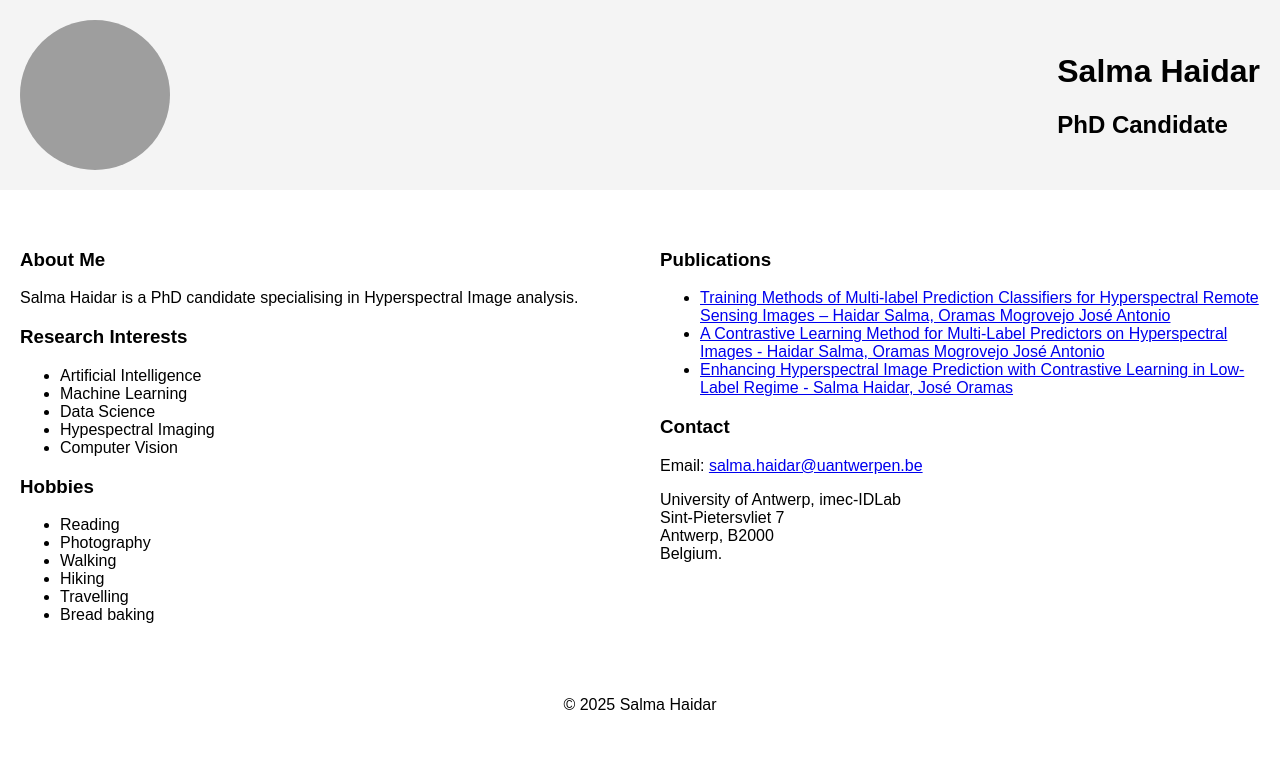
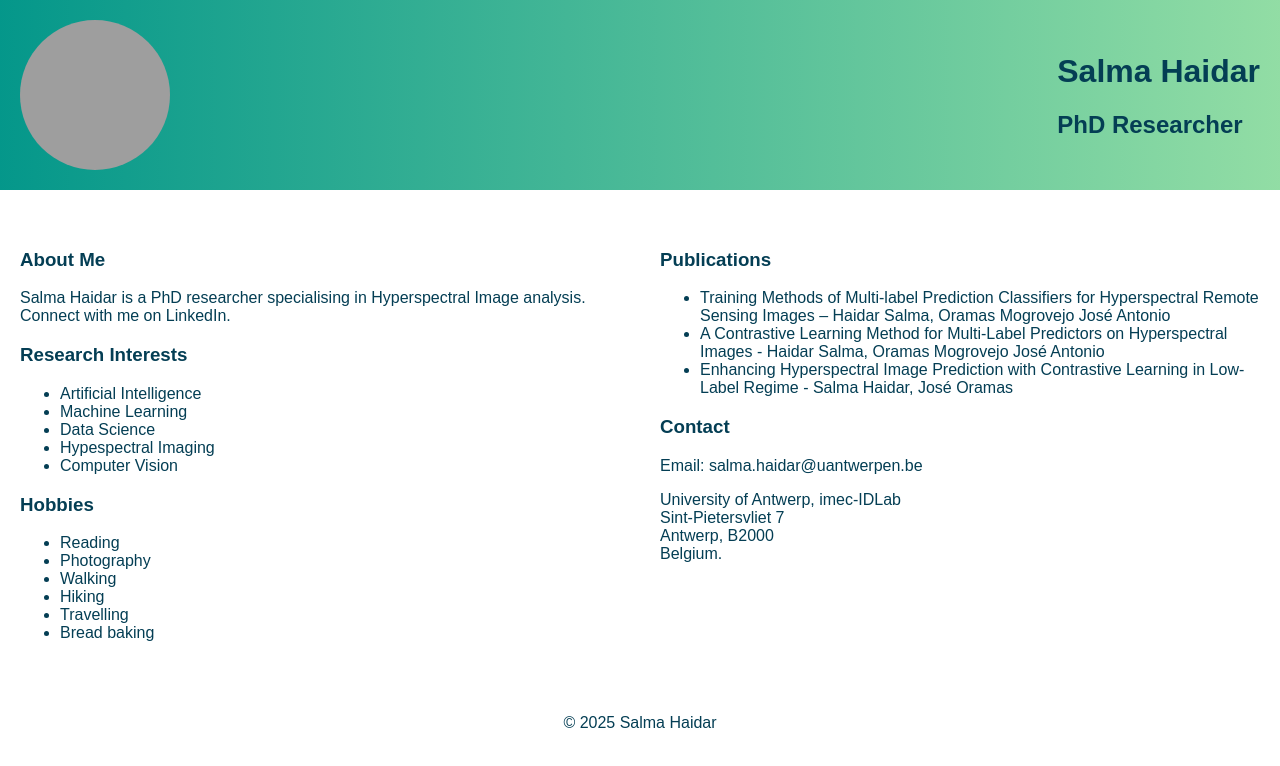
Before and after one commit to SalmaHaidar/SalmaHaidar.github.io, a plain HTML site: page index.html in a window 1280 px wide. Drawn offline with Linux system fonts and the light colour scheme; grey boxes are pictures that could not be loaded.

Commit message:
Updated styling

```diff
--- a/index.html
+++ b/index.html
@@ -3,7 +3,7 @@
 <head>
     <meta charset="UTF-8">
     <meta name="viewport" content="width=device-width, initial-scale=1.0">
-    <title>Salma Haidar - PhD Candidate</title>
+    <title>Salma Haidar - PhD researcher</title>
     <link rel="stylesheet" href="styles.css">
     <link rel="icon" href="favicon/favicon.ico" type="image/x-icon">
     <link rel="apple-touch-icon" sizes="180x180" href="favicon/apple-touch-icon.png">
@@ -19,14 +19,14 @@
         </div>
         <div class="header-text">
             <h1>Salma Haidar</h1>
-            <h2>PhD Candidate</h2>
+            <h2>PhD Researcher</h2>
         </div>
     </header>
     <main>
         <div class="left-section">
             <section>
                 <h3>About Me</h3>
-                <p>Salma Haidar is a PhD candidate specialising in Hyperspectral Image analysis.</p>
+                <p>Salma Haidar is a PhD researcher specialising in Hyperspectral Image analysis. Connect with me on <a href="https://www.linkedin.com/in/salmahaidar" target="_blank">LinkedIn</a>.</p>
             </section>
             <section>
                 <h3>Research Interests</h3>
--- a/styles.css
+++ b/styles.css
@@ -4,6 +4,7 @@ body {
     align-items: center;
     margin: 0;
     font-family: Arial, sans-serif;
+    color: #043e54; /* Updated font color */
 }
 header {
     display: flex;
@@ -11,7 +12,7 @@ header {
     justify-content: space-between;
     align-items: center;
     padding: 20px;
-    background-color: #f4f4f4;
+    background: linear-gradient(90deg, #02968a 0%, #94DEA5 100%); /* Updated header background with gradient */
 }
 .profile-pic {
     width: 150px;
@@ -37,6 +38,13 @@ main {
 .left-section, .right-section {
     padding: 20px;
 }
+a {
+    color: #043e54; /* Updated hyperlink color */
+    text-decoration: none;
+}
+a:hover {
+    text-decoration: underline;
+}
 @media (min-width: 768px) {
     main {
         flex-direction: row;
```
